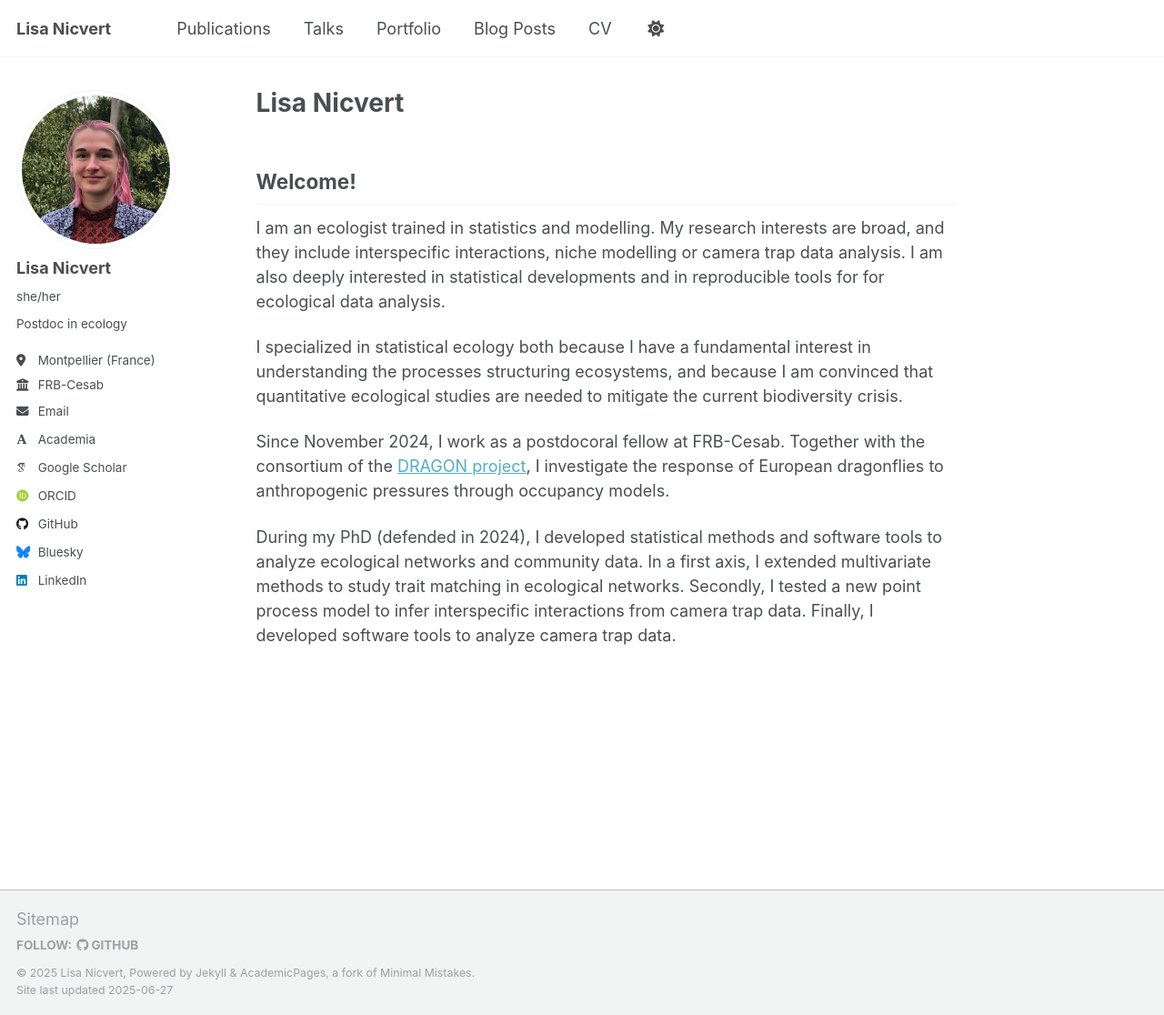
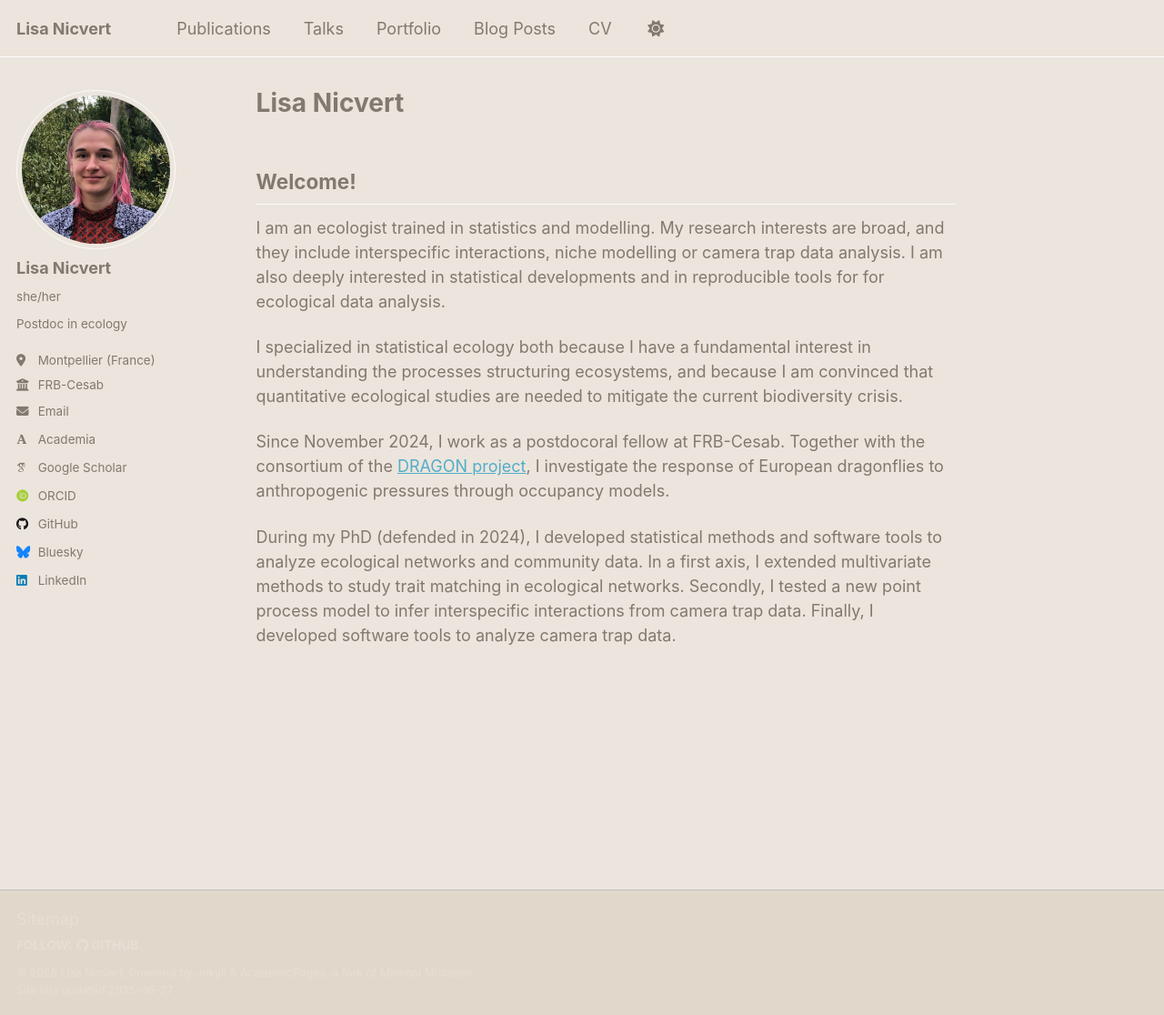
Before and after one commit to LisaNicvert/LisaNicvert.github.io, a Jekyll site: the page built from _pages/about.md, in a window 1280 px wide and 1116 px high. Shown: the whole window at 91% size. Built offline with Jekyll 4.4.1, drawn with Linux system fonts in a browser that asks for light colours; some web fonts are replaced.

Commit message:
Tweaked colors

```diff
--- a/_sass/theme/_dark.scss
+++ b/_sass/theme/_dark.scss
@@ -8,7 +8,7 @@ $dark-gray                  : mix(#000, $gray, 40%);
 $darker-gray                : mix(#000, $gray, 60%);
 $light-gray                 : mix(#fff, $gray, 50%);
 
-$background                 : #474747;
+$background                 : #312C36;
 $background-light           : mix(#fff, $background, 80%);
 $background-lighter         : mix(#fff, $background, 90%);
 $text                       : #ffffff;
--- a/_sass/theme/_default.scss
+++ b/_sass/theme/_default.scss
@@ -3,10 +3,10 @@
    ========================================================================== */
 
 /* Color codes used for the theme */
-$gray                       : #7a8288;
+$gray                       : #D8CABA;
 $dark-gray                  : mix(#000, $gray, 40%);
 $darker-gray                : mix(#000, $gray, 60%);
-$light-gray                 : #9ba1a6;
+$light-gray                 : #E7DED5;
 $lighter-gray               : mix(#fff, $gray, 90%);
 
 /* Color codes used for the site */
@@ -29,8 +29,8 @@ $sidebar-screen-min-width   : 1024px;
 /* Default light theme for the site */
 :root {
     --global-base-color                 : #{$gray};
-    --global-bg-color                   : #fff;
-    --global-footer-bg-color            : #f2f3f3;
+    --global-bg-color                   : #ECE5DD;
+    --global-footer-bg-color            : #E2D7CB;
     --global-border-color               : #{$lighter-gray};
     --global-dark-border-color          : #bdc1c4;
     --global-code-background-color      : #fafafa;
```
